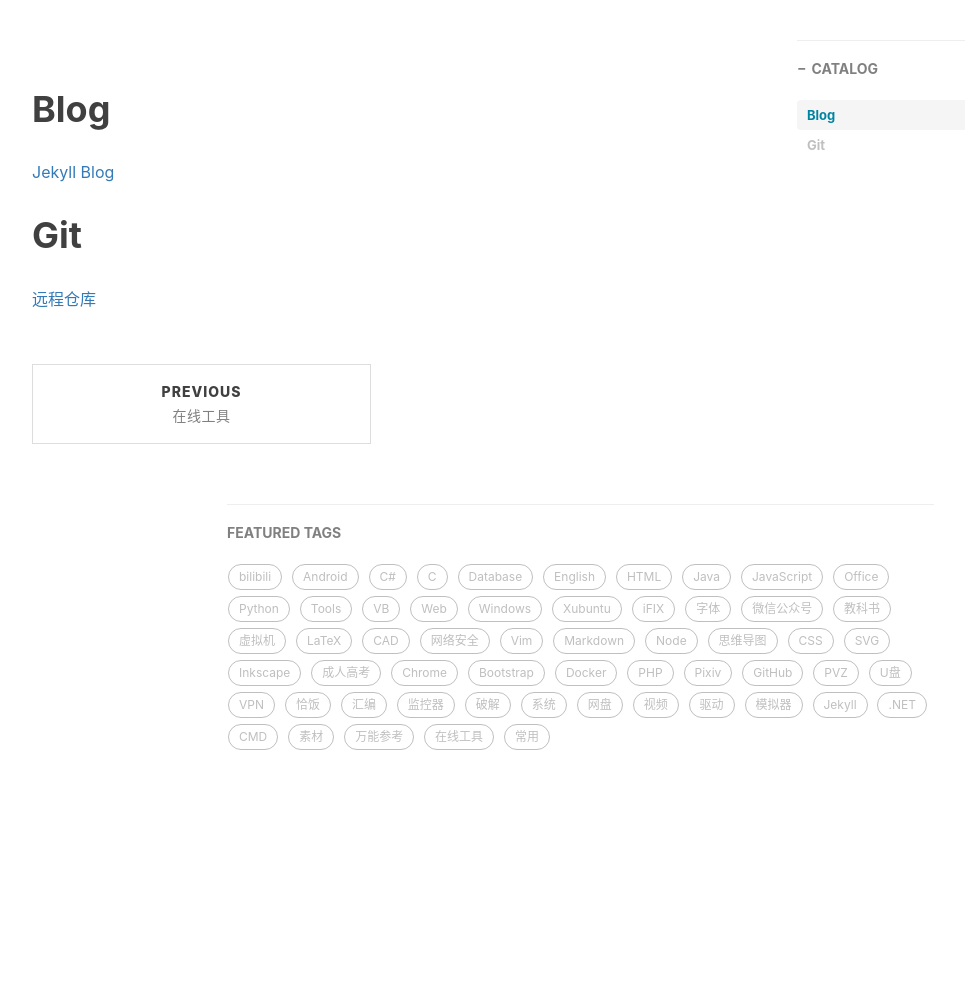
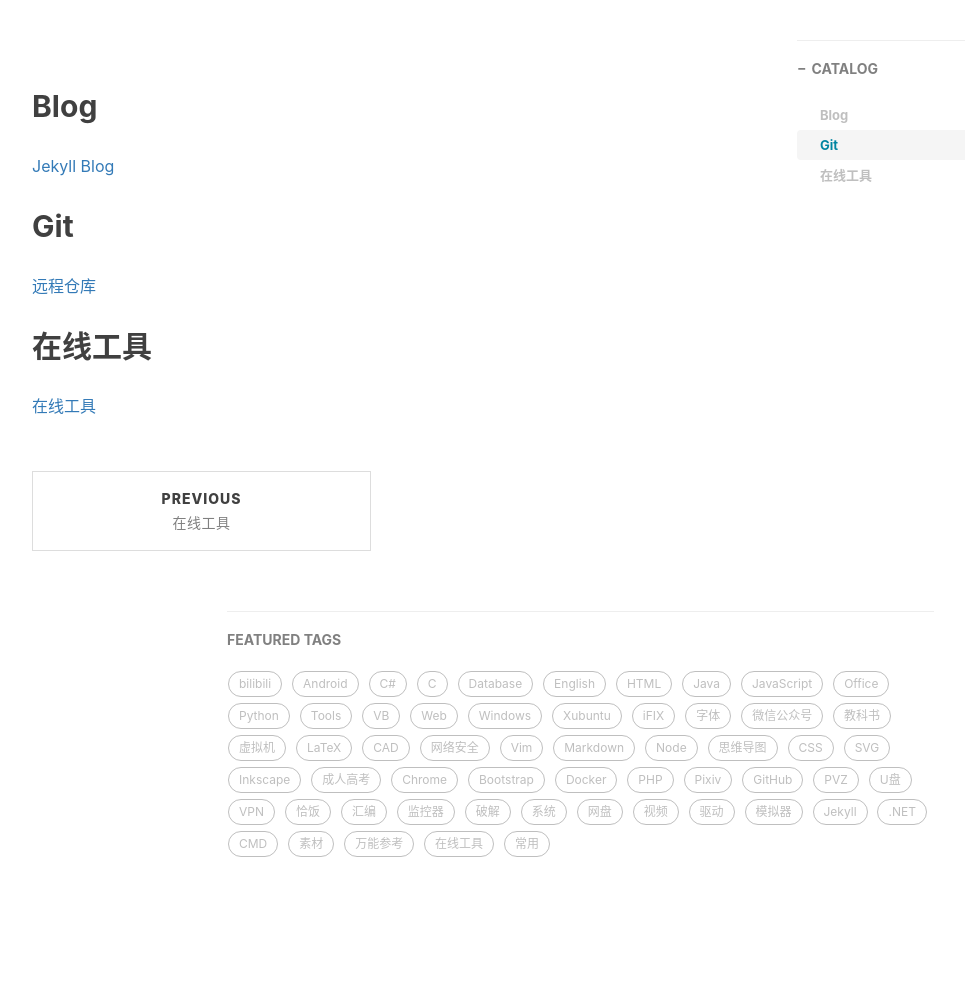
Before and after one commit to yiyutouxin/tangle5500.github.io, a Jekyll site: the page built from _posts/2222-2-22-常用.md, in a window 1280 px wide. Shown: the part 457-1458 px from the top of the page, without its empty margins (38-1003 px from the left). Built offline with Jekyll 4.4.1, drawn with Linux system fonts in a browser that asks for light colours; nearby versions of some CDN libraries; comment, search, counter and statistics services are not loaded; before the commit the page ends 1351 px from its top, so only the background shows below that.

Commit message:
Update 2222-2-22-常用.md

```diff
--- a/_posts/2222-2-22-常用.md
+++ b/_posts/2222-2-22-常用.md
@@ -11,10 +11,14 @@ tags:
     - 常用
 ---
 
-# Blog
+## Blog
 
 [Jekyll Blog](https://jiujie.gq/2020/09/11/Jekyll-Blog/)
 
-# Git
+## Git
 
 [远程仓库](https://jiujie.gq/2020/06/19/GitHub-Git-%E8%BF%9C%E7%A8%8B%E4%BB%93%E5%BA%93/)
+
+## 在线工具
+
+[在线工具](https://jiujie.gq/2020/09/13/%E5%9C%A8%E7%BA%BF%E5%B7%A5%E5%85%B7/)
```
